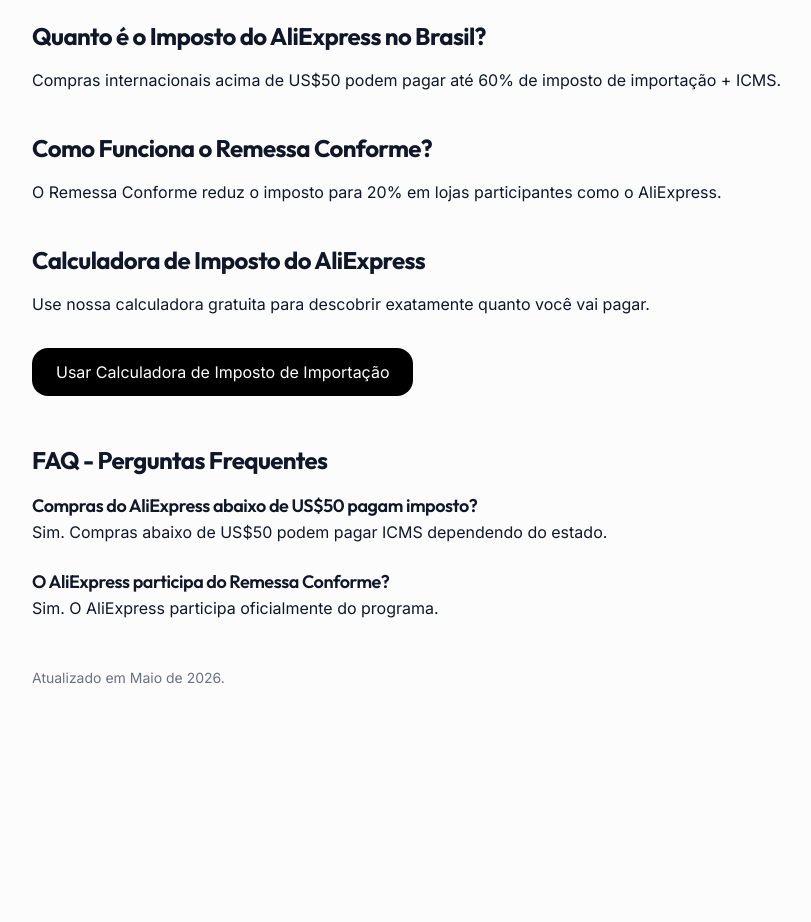
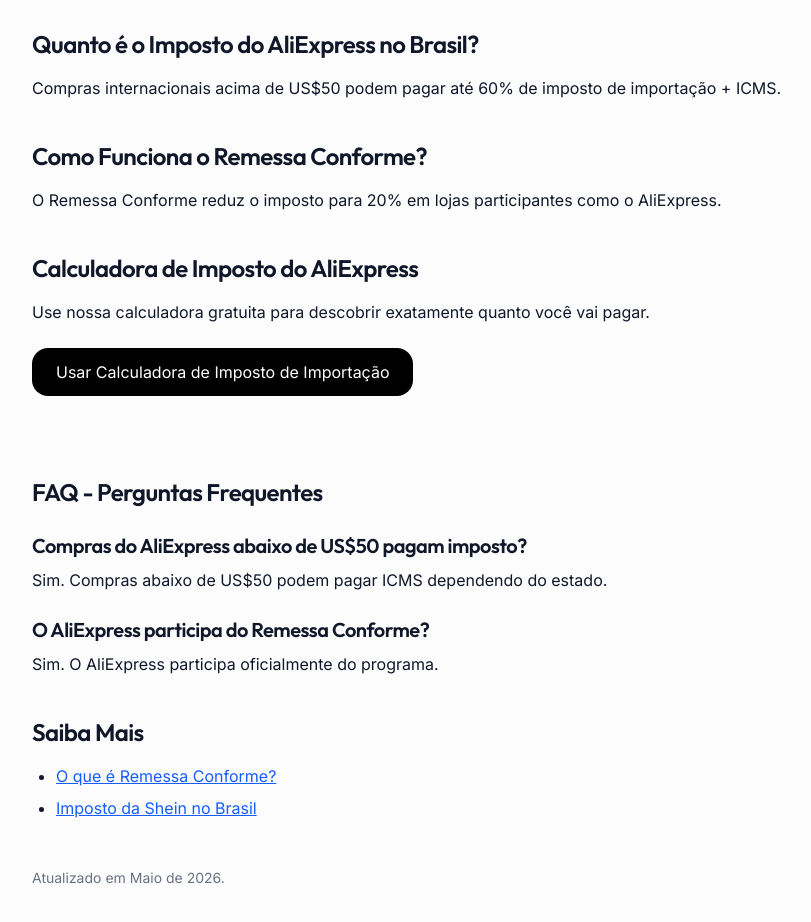
Before and after one commit to ghostBoss0905/brazil-tax-calculator, a React (Vite) app: page /imposto-aliexpress-brasil in a window 1280 px wide. Shown: the part 220-1142 px from the top of the page, without its empty margins (184-995 px from the left). Before the commit the page ends 948 px from the top, so only its background shows below. Built offline with nearby package versions, Linux system fonts and the light colour scheme.

Commit message:
Update ImpostoAliExpress.tsx

```diff
--- a/src/pages/ImpostoAliExpress.tsx
+++ b/src/pages/ImpostoAliExpress.tsx
@@ -1,124 +1,100 @@
-import { Helmet } from "react-helmet";
-
 export default function ImpostoAliExpress() {
   return (
-    <>
-      <Helmet>
-        <title>
-          Como Calcular o Imposto do AliExpress no Brasil (2026)
-        </title>
+    <main className="max-w-4xl mx-auto px-6 py-12">
 
-        <meta
-          name="description"
-          content="Descubra como calcular o imposto do AliExpress no Brasil em 2026. Veja exemplos práticos, ICMS, Remessa Conforme e use a calculadora grátis."
-        />
-
-        <link
-          rel="canonical"
-          href="https://www.taxadeimportacao.com/imposto-aliexpress-brasil"
-        />
-
-        <script type="application/ld+json">
-          {JSON.stringify({
-            "@context": "https://schema.org",
-            "@type": "FAQPage",
-            mainEntity: [
-              {
-                "@type": "Question",
-                name: "Compras do AliExpress abaixo de US$50 pagam imposto?",
-                acceptedAnswer: {
-                  "@type": "Answer",
-                  text: "Sim. Compras abaixo de US$50 podem pagar ICMS dependendo do estado.",
-                },
-              },
-              {
-                "@type": "Question",
-                name: "O AliExpress participa do Remessa Conforme?",
-                acceptedAnswer: {
-                  "@type": "Answer",
-                  text: "Sim. O AliExpress participa oficialmente do programa Remessa Conforme.",
-                },
-              },
-            ],
-          })}
-        </script>
-      </Helmet>
-
-      <main className="max-w-4xl mx-auto px-6 py-10">
       <h1 className="text-4xl font-bold mb-6">
         Como Calcular o Imposto do AliExpress no Brasil (2026)
       </h1>
 
-        <p className="mb-6 text-lg">
+      <p className="text-lg mb-8">
         Comprar no AliExpress ficou mais caro desde 2024. Mas com a informação
         certa, você ainda pode economizar bastante.
       </p>
 
-        <h2 className="text-2xl font-bold mt-10 mb-4">
+      <h2 className="text-2xl font-semibold mt-10 mb-4">
         Quanto é o Imposto do AliExpress no Brasil?
       </h2>
 
-        <p className="mb-4">
+      <p className="mb-6">
         Compras internacionais acima de US$50 podem pagar até 60% de imposto
         de importação + ICMS.
       </p>
 
-        <h2 className="text-2xl font-bold mt-10 mb-4">
+      <h2 className="text-2xl font-semibold mt-10 mb-4">
         Como Funciona o Remessa Conforme?
       </h2>
 
-        <p className="mb-4">
+      <p className="mb-6">
         O Remessa Conforme reduz o imposto para 20% em lojas participantes
         como o AliExpress.
       </p>
 
-        <h2 className="text-2xl font-bold mt-10 mb-4">
+      <h2 className="text-2xl font-semibold mt-10 mb-4">
         Calculadora de Imposto do AliExpress
       </h2>
 
-        <p className="mb-4">
-          Use nossa calculadora gratuita para descobrir exatamente quanto você
-          vai pagar.
+      <p className="mb-6">
+        Use nossa calculadora gratuita para descobrir exatamente quanto
+        você vai pagar.
       </p>
 
       <a
         href="/"
-          className="inline-block mt-4 bg-black text-white px-6 py-3 rounded-xl"
+        className="inline-block bg-black text-white px-6 py-3 rounded-xl mb-10"
       >
         Usar Calculadora de Imposto de Importação
       </a>
 
-        <h2 className="text-2xl font-bold mt-12 mb-4">
+      <h2 className="text-2xl font-semibold mt-10 mb-4">
         FAQ - Perguntas Frequentes
       </h2>
 
-        <div className="space-y-6">
-          <div>
-            <h3 className="font-semibold text-lg">
+      <h3 className="text-xl font-semibold mt-6 mb-2">
         Compras do AliExpress abaixo de US$50 pagam imposto?
       </h3>
 
-            <p>
-              Sim. Compras abaixo de US$50 podem pagar ICMS dependendo do
-              estado.
+      <p className="mb-4">
+        Sim. Compras abaixo de US$50 podem pagar ICMS dependendo do estado.
       </p>
-          </div>
 
-          <div>
-            <h3 className="font-semibold text-lg">
+      <h3 className="text-xl font-semibold mt-6 mb-2">
         O AliExpress participa do Remessa Conforme?
       </h3>
 
-            <p>
+      <p className="mb-4">
         Sim. O AliExpress participa oficialmente do programa.
       </p>
-          </div>
+
+      <div className="mt-10">
+        <h2 className="text-2xl font-semibold mb-4">
+          Saiba Mais
+        </h2>
+
+        <ul className="list-disc pl-6 space-y-2">
+          <li>
+            <a
+              href="/o-que-e-remessa-conforme"
+              className="text-blue-600 underline"
+            >
+              O que é Remessa Conforme?
+            </a>
+          </li>
+
+          <li>
+            <a
+              href="/imposto-shein-brasil"
+              className="text-blue-600 underline"
+            >
+              Imposto da Shein no Brasil
+            </a>
+          </li>
+        </ul>
       </div>
 
-        <p className="mt-12 text-sm text-gray-500">
+      <p className="text-sm text-gray-500 mt-12">
         Atualizado em Maio de 2026.
       </p>
+
     </main>
-    </>
   );
 }
```
Lines whose indentation alone changed are shown as unchanged.
